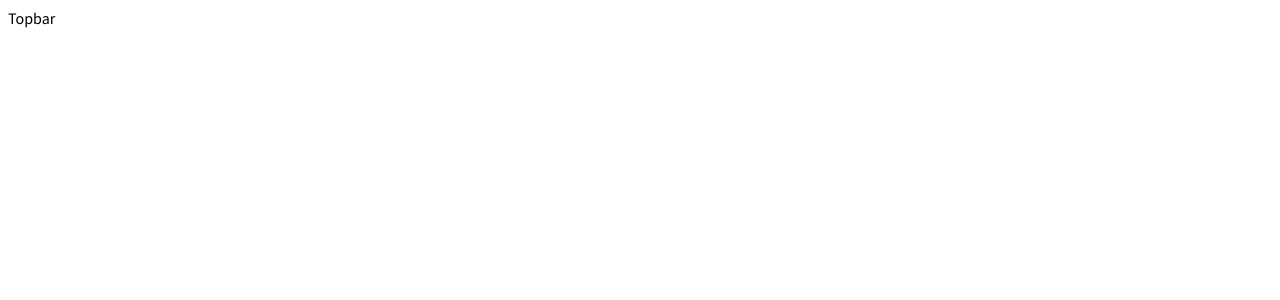
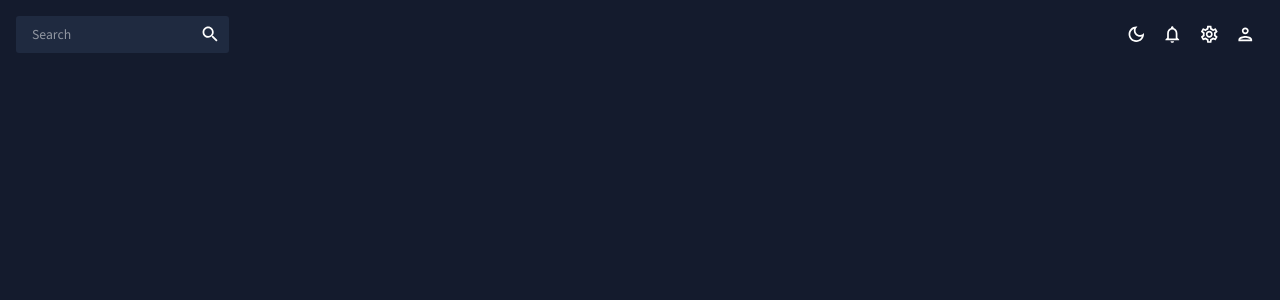
Before and after one commit to akhilr007/react-admin-dashboard, a React (Vite) app: page / in a window 1280 px wide. Shown: the top 300 px of the page. Built offline with nearby package versions, Linux system fonts and the light colour scheme.

Commit message:
added navbar

```diff
--- a/src/App.jsx
+++ b/src/App.jsx
@@ -1,3 +1,4 @@
+import Topbar from "./scenes/global/Topbar";
 import { ColorModeContext, useMode } from "./theme";
 import { CssBaseline, ThemeProvider } from "@mui/material";
 
@@ -9,7 +10,9 @@ function App() {
       <ThemeProvider theme={theme}>
         <CssBaseline />
         <div className="app">
-          <main className="content"></main>
+          <main className="content">
+            <Topbar />
+          </main>
         </div>
       </ThemeProvider>
     </ColorModeContext.Provider>
--- a/src/main.jsx
+++ b/src/main.jsx
@@ -3,12 +3,11 @@ import ReactDOM from "react-dom/client";
 import App from "./App.jsx";
 import "./index.css";
 import { RouterProvider, createBrowserRouter } from "react-router-dom";
-import Topbar from "./scenes/global/Topbar.jsx";
 
 const routes = createBrowserRouter([
   {
     path: "/",
-    element: <Topbar />,
+    element: <App />,
   },
 ]);
 
--- a/src/scenes/global/Topbar.jsx
+++ b/src/scenes/global/Topbar.jsx
@@ -1,7 +1,53 @@
-import React from "react";
+import React, { useContext } from "react";
+import { Box, IconButton, InputBase, useTheme } from "@mui/material";
+import { ColorModeContext, tokens } from "../../theme";
+import LightModeOutlinedIcon from "@mui/icons-material/LightModeOutlined";
+import DarkModeOutlinedIcon from "@mui/icons-material/DarkModeOutlined";
+import NotificationsOutlinedIcon from "@mui/icons-material/NotificationsOutlined";
+import SettingsOutlinedIcon from "@mui/icons-material/SettingsOutlined";
+import PersonOutlinedIcon from "@mui/icons-material/PersonOutlined";
+import SearchIcon from "@mui/icons-material/Search";
 
 const Topbar = () => {
-  return <div>Topbar</div>;
+  const theme = useTheme();
+  const colors = tokens(theme.palette.mode);
+  const colorMode = useContext(ColorModeContext);
+
+  return (
+    <Box display="flex" justifyContent="space-between" p={2}>
+      {/* SEARCH BAR */}
+      <Box
+        display="flex"
+        backgroundColor={colors.primary[400]}
+        borderRadius="3px"
+      >
+        <InputBase sx={{ ml: 2, flex: 1 }} placeholder="Search" />
+        <IconButton type="button" sx={{ p: 1 }}>
+          <SearchIcon />
+        </IconButton>
+      </Box>
+
+      {/* ICONS */}
+      <Box display="flex">
+        <IconButton onClick={colorMode.toggleColorMode}>
+          {theme.palette.mode === "dark" ? (
+            <DarkModeOutlinedIcon />
+          ) : (
+            <LightModeOutlinedIcon />
+          )}
+        </IconButton>
+        <IconButton>
+          <NotificationsOutlinedIcon />
+        </IconButton>
+        <IconButton>
+          <SettingsOutlinedIcon />
+        </IconButton>
+        <IconButton>
+          <PersonOutlinedIcon />
+        </IconButton>
+      </Box>
+    </Box>
+  );
 };
 
 export default Topbar;
```
